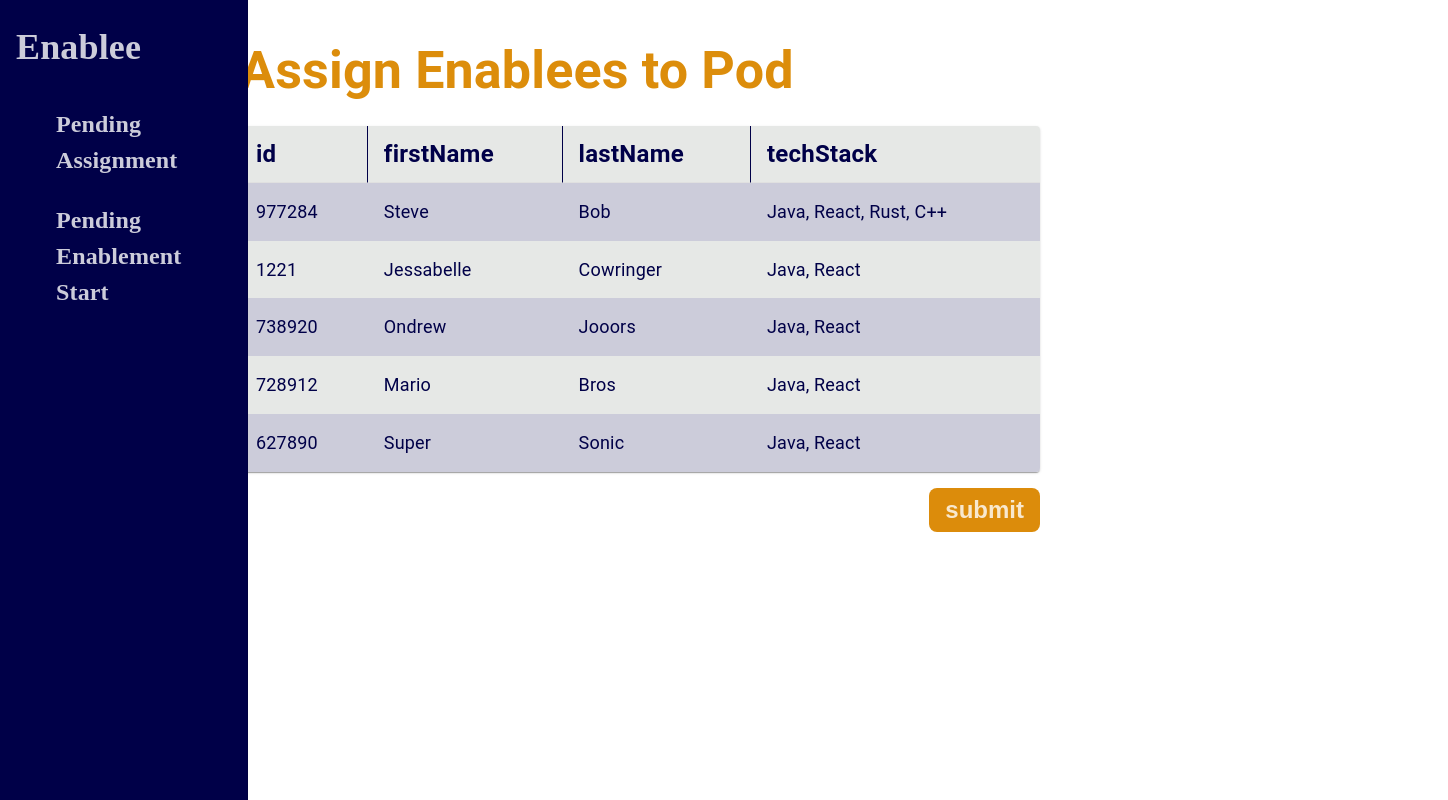
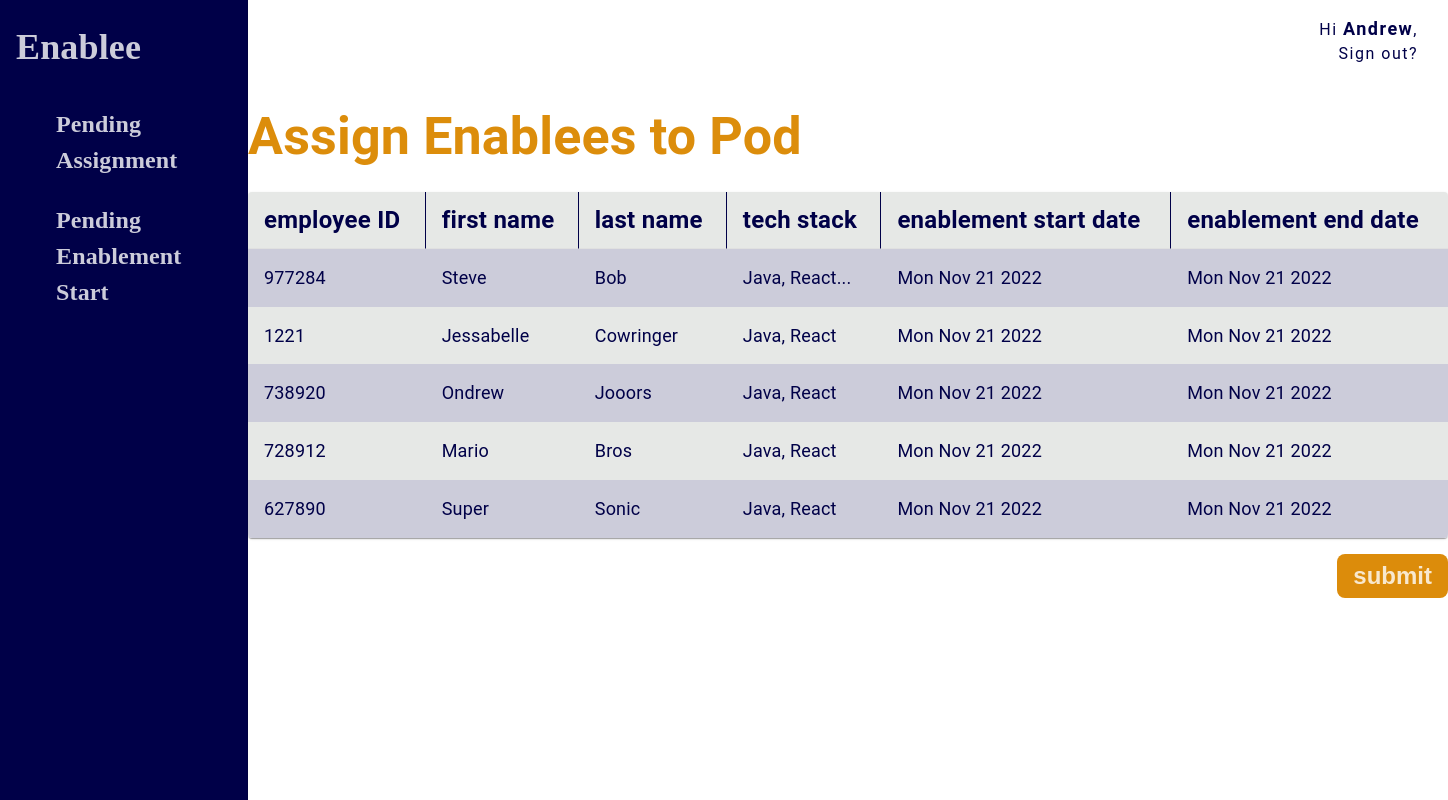
Before and after one commit to oscar-fernandez/flow-ui, a React (Vite) app: page /pendingPodAssignment in a window 1280 px wide. Shown: the whole page, 1448 px wide, since content can reach past the window. Built offline with nearby package versions, Linux system fonts and the light colour scheme; a web font is replaced by a local one.

Commit message:
restyled components, refactored tests, added utils, fixed tableRaw selector bug

```diff
--- a/src/components/RowComponent/Row.tsx
+++ b/src/components/RowComponent/Row.tsx
@@ -36,7 +36,7 @@ const Row = ({ id, firstName, lastName, techStack, onClick }: RowProps) => {
         </Tooltip>
 
         <button
-        style={{visibility:"hidden"}}
+          style={{ visibility: "visible" }}
           className="delete-row-button"
           onClick={(event) => {
             event.stopPropagation();
--- a/src/components/Table/TableComponent/TableComponent.tsx
+++ b/src/components/Table/TableComponent/TableComponent.tsx
@@ -1,4 +1,4 @@
-import React, { useState, Fragment } from "react";
+import React, { useState } from "react";
 import Paper from "@mui/material/Paper";
 import Table from "@mui/material/Table";
 import TableBody from "@mui/material/TableBody";
@@ -9,6 +9,7 @@ import TableRow from "@mui/material/TableRow";
 import IColumns from "../../../models/interfaces/IColumns";
 import TableRowComponent from "../TableRowComponent/TableRowComponent";
 import IEnableeTable from "../../../models/interfaces/IEnableeTable";
+import { getName } from "../../../utils/utilityFunctions";
 
 interface Props {
   columns: IColumns;
@@ -37,7 +38,7 @@ export default function TableComponent({
 
   return (
     <Paper sx={{ width: "100%", overflow: "hidden" }}>
-      <TableContainer sx={{ maxHeight: 440 }}>
+      <TableContainer sx={{ maxHeight: 700 }}>
         <Table stickyHeader aria-label="sticky table">
           <TableHead>
             <TableRow sx={{}}>
@@ -55,7 +56,7 @@ export default function TableComponent({
                     "&:last-child": { borderRight: "none" },
                   }}
                 >
-                  {column}
+                  {getName(column)}
                 </TableCell>
               ))}
             </TableRow>
@@ -66,7 +67,7 @@ export default function TableComponent({
                 key={idx}
                 row={thisRow}
                 columns={columns}
-                handleSelection={() => handleSelection}
+                handleSelection={handleSelection}
                 index={idx}
                 selectedRows={selectedRows}
               />
--- a/src/components/Table/TableRowComponent/TableRowComponent.tsx
+++ b/src/components/Table/TableRowComponent/TableRowComponent.tsx
@@ -1,12 +1,19 @@
 import { TableCell, TableRow, Tooltip } from "@mui/material";
-import { Fragment } from "react";
+import { Fragment, useEffect, useRef, useState } from "react";
 import IColumns from "../../../models/interfaces/IColumns";
 import IEnableeTable from "../../../models/interfaces/IEnableeTable";
+import {
+  shortenStringList,
+  convertToStringArr,
+  tooltipString,
+} from "../../../utils/utilityFunctions";
 
 interface Props {
   row: IEnableeTable;
   columns: IColumns;
-  handleSelection: () => void;
+  handleSelection: (
+    event: React.MouseEvent<HTMLTableRowElement, MouseEvent>
+  ) => void;
   index: number;
   selectedRows: string[];
 }
@@ -18,6 +25,14 @@ export default function TableRowComponent({
   index,
   selectedRows,
 }: Props) {
+  const [useTechStack, setTechStack] = useState("");
+  const strTechStack = useRef([""]);
+
+  useEffect(() => {
+    strTechStack.current = [...convertToStringArr(row.techStack)];
+    setTechStack(shortenStringList(strTechStack.current));
+  }, []);
+
   let rowColor = "";
   index % 2 === 0 ? (rowColor = "#CCCCDA") : (rowColor = "#E6E8E6");
   return (
@@ -41,7 +56,10 @@ export default function TableRowComponent({
       {columns.topics.map((column, idx) => (
         <Fragment key={idx}>
           {column === "techStack" ? (
-            <Tooltip title="test" placement="bottom">
+            <Tooltip
+              title={tooltipString(strTechStack.current)}
+              placement="bottom"
+            >
               <TableCell
                 align={"left"}
                 sx={{
@@ -50,7 +68,7 @@ export default function TableRowComponent({
                   color: "inherit",
                 }}
               >
-                {row[column]}
+                {useTechStack}
               </TableCell>
             </Tooltip>
           ) : (
--- a/src/pages/Enablee/EnableeView/EnableeView.css
+++ b/src/pages/Enablee/EnableeView/EnableeView.css
@@ -1,9 +1,10 @@
 .page-section {
-  margin: 0 75px;
+  margin: 0 auto;
+  width: 1200px;
 }
 
 .page-center {
   display: block;
   margin: 0 auto;
-  width: 1000px;
+  width: 1200px;
 }
--- a/src/pages/Enablee/EnableeView/EnableeView.tsx
+++ b/src/pages/Enablee/EnableeView/EnableeView.tsx
@@ -2,13 +2,11 @@ import { Filter } from "../../../components/Filter/Filter";
 import "./EnableeView.css";
 import PageNumberCarousel from "../../../components/PageNumberCarousel/PageNumberCarousel";
 import { PageViewHeader } from "../../../components/HeaderSectionComponents/PageViewHeader/PageViewHeader";
-import { LoginComponent } from "../../../components/HeaderSectionComponents/LoginComponent/LoginComponent";
 import { GenerateRows } from "../../../components/GenerateRows/GenerateRows";
 
 export default function EnableeView() {
   return (
     <>
-      <LoginComponent name="Ondrew" />
       <div className="page-section">
         <PageViewHeader pageTitle="Enablees" showPlus={true} />
         <Filter
--- a/src/pages/Enablee/PendingEnablementStart/PendingEnablementStart.tsx
+++ b/src/pages/Enablee/PendingEnablementStart/PendingEnablementStart.tsx
@@ -1,13 +1,11 @@
 import { Filter } from "../../../components/Filter/Filter";
 import "./PendingEnablementStart.css";
 import { PageViewHeader } from "../../../components/HeaderSectionComponents/PageViewHeader/PageViewHeader";
-import { LoginComponent } from "../../../components/HeaderSectionComponents/LoginComponent/LoginComponent";
 import { GenerateRows } from "../../../components/GenerateRows/GenerateRows";
 
 export default function PendingEnablement() {
   return (
     <>
-      <LoginComponent name="ondrew" />
       <div className="page-section">
         <PageViewHeader pageTitle="Pending Enablement Start" showPlus={false} />
         <Filter
--- a/src/pages/Enablee/PodAssignment/PodAssignment.css
+++ b/src/pages/Enablee/PodAssignment/PodAssignment.css
@@ -3,9 +3,10 @@
   font-weight: 700;
   color: #dc8d0b;
 }
+
 .container {
   margin-top: 2rem;
-  width: 800px;
+  width: 1200px;
   margin-right: auto;
   margin-left: auto;
 }
--- a/src/pages/Enablee/PodAssignment/PodAssignment.tsx
+++ b/src/pages/Enablee/PodAssignment/PodAssignment.tsx
@@ -2,9 +2,8 @@ import TableComponent from "../../../components/Table/TableComponent/TableCompon
 import { PageViewHeader } from "../../../components/HeaderSectionComponents/PageViewHeader/PageViewHeader";
 import "./PodAssignment.css";
 import { dummyEnablees } from "../../../data/EnableeMock";
-import { useEffect, useRef, useState } from "react";
+import { useRef, useState } from "react";
 import IEnablee from "../../../models/interfaces/IEnablee";
-import ITechnology from "../../../models/interfaces/ITechnology";
 import IColumns from "../../../models/interfaces/IColumns";
 import IEnableeTable from "../../../models/interfaces/IEnableeTable";
 
@@ -17,28 +16,19 @@ export default function PodAssignment() {
       "firstName",
       "lastName",
       "techStack",
-      // 'enablementStartDate',
-      // 'enablementEndDate',
+      "enablementStartDate",
+      "enablementEndDate",
     ],
   };
 
-  // useEffect(() => {}, [receivedEnablees]);
-
-  // let changedEnablees = recivedEnablees;
   const updatedEnablees = receivedEnablees.map((enablee: IEnablee) => {
-    let techList = "";
-    enablee.technology.forEach((tech: ITechnology, idx) => {
-      enablee.technology.length - 1 === idx
-        ? (techList += tech.name)
-        : (techList += `${tech.name}, `);
-    });
     const updatedEnablee: IEnableeTable = {
       id: enablee.employeeId.toString(),
       firstName: enablee.firstName,
       lastName: enablee.lastName,
-      techStack: techList,
-      // enablementStartDate: enablee.enablementStartDate,
-      // enablementEndDate: enablee.enablementEndDate,
+      techStack: enablee.technology,
+      enablementStartDate: enablee.enablementStartDate.toDateString(),
+      enablementEndDate: enablee.enablementEndDate.toDateString(),
     };
     return updatedEnablee;
   });
--- a/src/pages/PageContainer/PageContainer.css
+++ b/src/pages/PageContainer/PageContainer.css
@@ -1,5 +1,10 @@
 .page-container {
+  display: flex;
   width: 100vw;
   height: 100vh;
   background: #fff;
 }
+
+.view-container {
+  width: 100%;
+}
--- a/src/pages/PageContainer/PageContainer.tsx
+++ b/src/pages/PageContainer/PageContainer.tsx
@@ -4,17 +4,21 @@ import SideBarItems from "../../c../../components/SideBarItems/SideBarItems";
 import { BrowserRouter, Routes, Route } from "react-router-dom";
 import PendingEnablementStart from "../Enablee/PendingEnablementStart/PendingEnablementStart";
 import EnableeView from "../Enablee/EnableeView/EnableeView";
+import { LoginComponent } from "../../components/HeaderSectionComponents/LoginComponent/LoginComponent";
 
 function PageContainer() {
   return (
     <BrowserRouter>
       <div className="page-container" data-testid="page-container">
         <SideBarItems />
-        <Routes>
-          <Route path="/" element={<EnableeView />} />
-          <Route path="/pendingStart" element={<PendingEnablementStart />} />
-          <Route path="/pendingPodAssignment" element={<PodAssignment />} />
-        </Routes>
+        <div className="view-container">
+          <LoginComponent name="Andrew" />
+          <Routes>
+            <Route path="/" element={<EnableeView />} />
+            <Route path="/pendingStart" element={<PendingEnablementStart />} />
+            <Route path="/pendingPodAssignment" element={<PodAssignment />} />
+          </Routes>
+        </div>
       </div>
     </BrowserRouter>
   );
--- a/src/utils/utilityFunctions.tsx
+++ b/src/utils/utilityFunctions.tsx
@@ -1,4 +1,21 @@
 import ITechnology from "../models/interfaces/ITechnology";
+
+export function getName(name: string) {
+  switch (name) {
+    case "id":
+      return "employee ID";
+    case "firstName":
+      return "first name";
+    case "lastName":
+      return "last name";
+    case "techStack":
+      return "tech stack";
+    case "enablementStartDate":
+      return "enablement start date";
+    case "enablementEndDate":
+      return "enablement end date";
+  }
+}
 
 export const shortenStringList = (list: string[]): string => {
   let str = "";
```
Also changed, not shown: src/models/interfaces/IEnableeTable.ts (+5 -3 lines), 2 other files (tests, documents, lock files or other folders).
